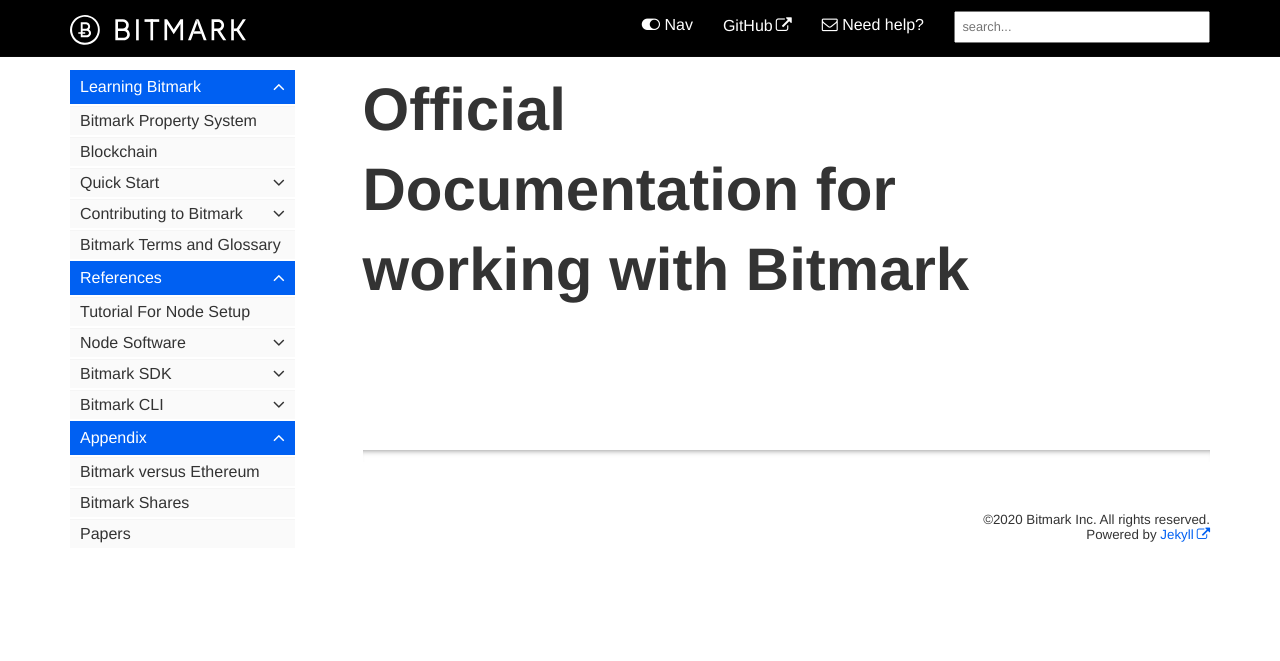
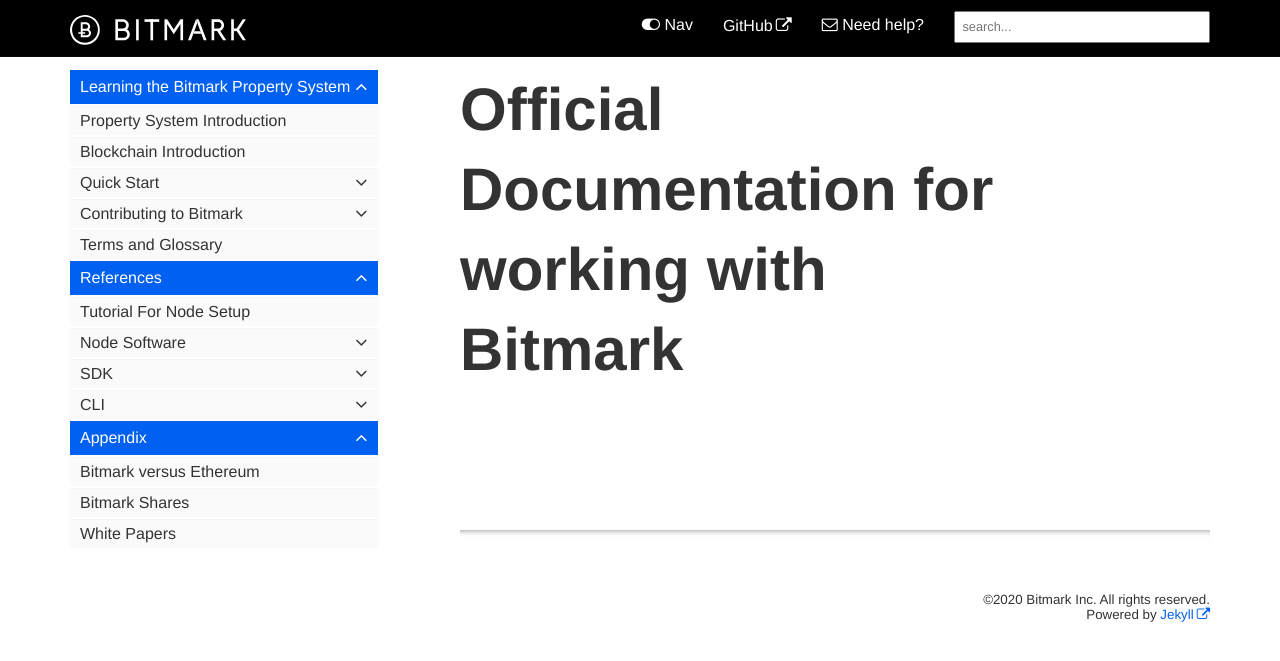
Before and after one commit to bitmark-inc/docs, a Jekyll site: the page built from index.md, in a window 1280 px wide. Shown: the top 661 px of the page. Built offline with Jekyll 4.4.1, drawn with Linux system fonts in a browser that asks for light colours; some web fonts are replaced; comment, search, counter and statistics services are not loaded.

Commit message:
Update sidebar menu changes from Vien

```diff
--- a/_data/sidebars/mydoc_sidebar.yml
+++ b/_data/sidebars/mydoc_sidebar.yml
@@ -4,15 +4,15 @@
 - title: sidebar
   folders:
 
-  - title: Learning Bitmark
+  - title: Learning the Bitmark Property System
     output: web, pdf
     folderitems:
 
-    - title: Bitmark Property System
+    - title: Property System Introduction
       url: /learning-bitmark/bitmark-property-system-introduction
       output: web
 
-    - title: Blockchain
+    - title: Blockchain Introduction
       url: /learning-bitmark/bitmark-blockchain
       output: web
 
@@ -21,11 +21,11 @@
           output: web
           subfolderitems:
 
-            - title: Run a Bitmark Node
+            - title: Running a Node
               url: /learning-bitmark/quick-start/simple-solution-for-node-setup
               output: web
 
-            - title: Creating Bitmark Account
+            - title: Creating an Account
               url: /learning-bitmark/quick-start/working-with-bitmarks/creating-bitmark-account
               output: web
 
@@ -41,7 +41,7 @@
               url: /learning-bitmark/quick-start/working-with-bitmarks/using-bitmark-shares
               output: web
 
-            - title: Bitmark-CLI Payment
+            - title: Paying for Transactions from the CLI
               url: /learning-bitmark/quick-start/working-with-bitmarks/bitmark-cli-payment
               output: web
 
@@ -49,11 +49,11 @@
           output: web
           subfolderitems:
 
-            - title: Bitmark Software Development Process
+            - title: Software Development Process
               url: /learning-bitmark/contributing-to-bitmark/bitmark-software-development-process
               output: web
 
-            - title: Bitmark Upgrade Proposal
+            - title: Bitmark Upgrade Proposals
               url: /learning-bitmark/contributing-to-bitmark/bup
               output: web
 
@@ -61,7 +61,7 @@
               url: /learning-bitmark/contributing-to-bitmark/bug-bounty-program
               output: web
 
-    - title: Bitmark Terms and Glossary
+    - title: Terms and Glossary
       url: /learning-bitmark/bitmark-terms-and-glossary
       output: web
 
@@ -79,7 +79,7 @@
           output: web
           subfolderitems:
 
-          - title: Bitmark Blockchain Overview
+          - title: Blockchain
             url: /bitmark-references/bitmark-node-software/bitmark-blockchain-overview
             output: web
 
@@ -95,7 +95,7 @@
             url: /bitmark-references/bitmark-node-software/payment-verification
             output: web
 
-          - title: Bitmark Mining
+          - title: Mining
             url: /bitmark-references/bitmark-node-software/bitmark-mining
             output: web
 
@@ -107,7 +107,7 @@
             url: /bitmark-references/bitmark-node-software/security
             output: web
 
-        - title: Bitmark SDK
+        - title: SDK
           output: web
           subfolderitems:
 
@@ -140,7 +140,7 @@
             output: web
 
 
-        - title: Bitmark CLI
+        - title: CLI
           output: web
           subfolderitems:
 
@@ -164,6 +164,6 @@
       url: /bitmark-appendix/bitmark-shares
       output: web
 
-    - title: Papers
+    - title: White Papers
       url: /bitmark-appendix/bitmark-papers
       output: web
--- a/_layouts/default.html
+++ b/_layouts/default.html
@@ -85,10 +85,10 @@
         {% assign content_col_size = "col-md-12" %}
         {% unless page.hide_sidebar %}
             <!-- Sidebar Column -->
-            <div class="col-md-3" id="tg-sb-sidebar">
+            <div class="col-md-4" id="tg-sb-sidebar">
                 {% include sidebar.html %}
             </div>
-            {% assign content_col_size = "col-md-9" %}
+            {% assign content_col_size = "col-md-8" %}
         {% endunless %}
 
         <!-- Content Column -->
--- a/css/customstyles.css
+++ b/css/customstyles.css
@@ -407,6 +407,7 @@
     float: right;
     font-size: 19px;
     font-weight: bolder;
+    padding-left: 5px;
 }
 
 .nav li > a > span:after {
@@ -926,7 +927,7 @@
 @media (min-width: 1000px) {
 
     ul#mysidebar {
-        width: 225px;
+        /*width: 350px;*/
     }
 }
 
```
Also changed, not shown: other parts of _layouts/default.html (+1 -1 lines).
